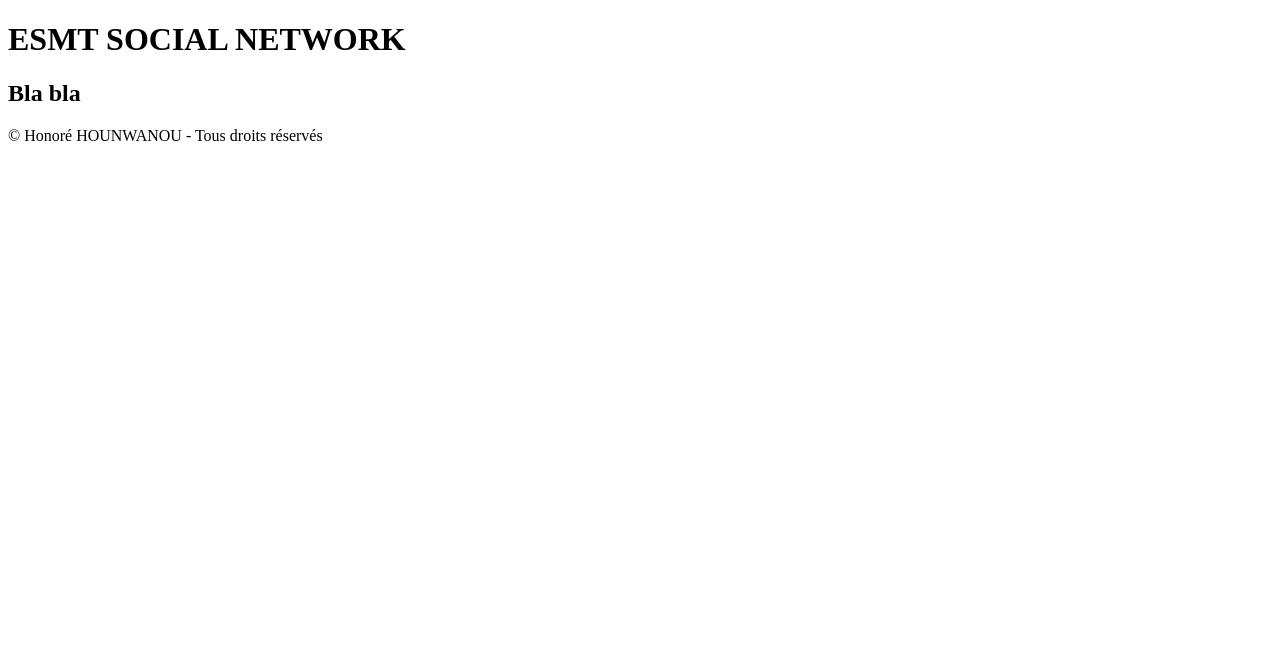
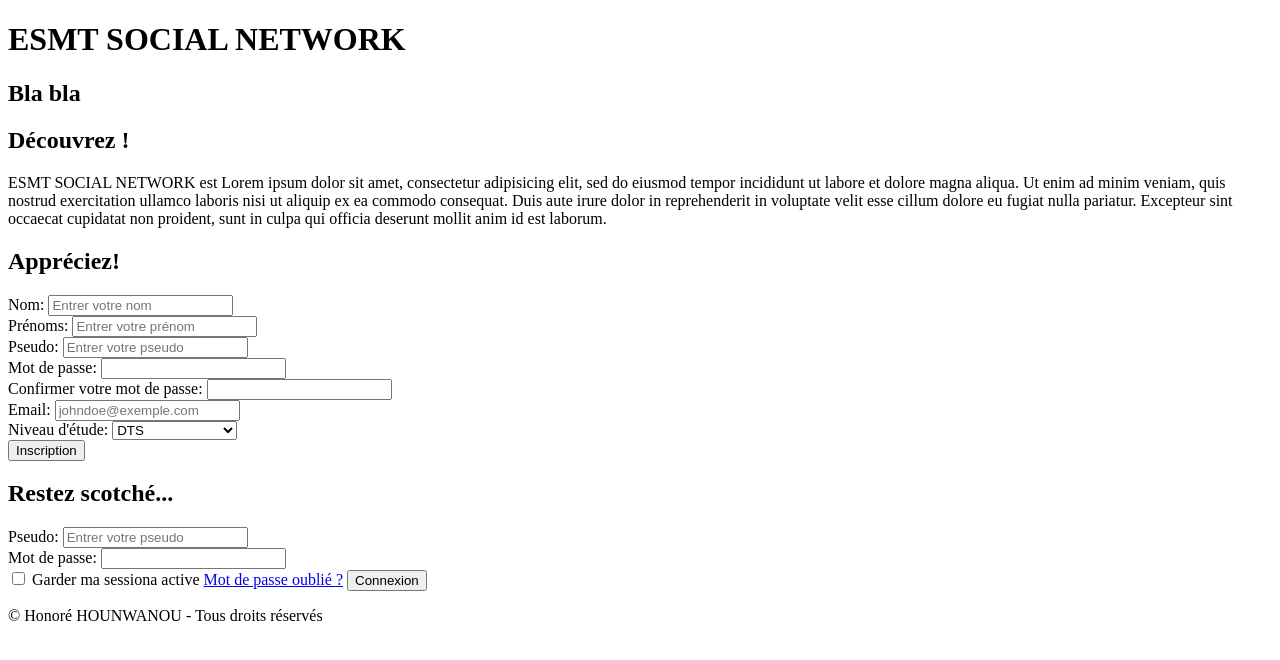
Before and after one commit to mercuryseries/inscription-ajax, a PHP site: page / in a window 1280 px wide. Shown: the top 660 px of the page. Run offline with PHP 8.4, Linux system fonts and the light colour scheme.

Commit message:
Ajout du contenu à chaque bloc de la page d'accueil

```diff
--- a/index.php
+++ b/index.php
@@ -15,12 +15,59 @@
 
 		<div id="content">
 			<section id="presentation">
+				<h1>Découvrez !</h1>
+				ESMT SOCIAL NETWORK est Lorem ipsum dolor sit amet, consectetur adipisicing elit, sed do eiusmod
+				tempor incididunt ut labore et dolore magna aliqua. Ut enim ad minim veniam,
+				quis nostrud exercitation ullamco laboris nisi ut aliquip ex ea commodo
+				consequat. Duis aute irure dolor in reprehenderit in voluptate velit esse
+				cillum dolore eu fugiat nulla pariatur. Excepteur sint occaecat cupidatat non
+				proident, sunt in culpa qui officia deserunt mollit anim id est laborum.
 			</section>
 
 			<section id="inscription">
+				<h1>Appréciez!</h1>
+				<form method="post" action="">
+					<p>
+						<label for="nom">Nom:</label>
+						<input type="text" placeholder="Entrer votre nom" id="nom" name="nom" required/> <br/>
+						<label for="prenom">Prénoms:</label>
+						<input type="text" placeholder="Entrer votre prénom" id="prenom" name="prenom" required/> <br/>
+						<label for="pseudo">Pseudo:</label>
+						<input type="text" placeholder="Entrer votre pseudo" id="nom" name="nom" required/> <br/>
+						<label for="pass1">Mot de passe:</label>
+						<input type="password" id="pass1" name="pass1" required/> <br/>
+						<label for="pass2">Confirmer votre mot de passe:</label>
+						<input type="password" id="pass2" name="pass2" required/> <br/>
+						<label for="email">Email:</label>
+						<input type="email" placeholder="johndoe@exemple.com" id="email" name="email" required/> <br/>
+						<label for="niveau">Niveau d'étude:</label>
+						<select name="niveau">
+							<option value="">DTS</option>
+							<option value="">Licence</option>
+							<option value="">Ingénieur</option>
+							<option value="">Master</option>
+							<option value="">Master spécialisé</option>
+						</select> <br/>
+						<input type="submit" value="Inscription" />
+					</p>
+				</form>
 			</section>
 
 			<section id="connexion">
+				<h1>Restez scotché...</h1>
+				<form method="post" action="">
+					<p>
+						<label for="pseudo">Pseudo:</label>
+						<input type="text" placeholder="Entrer votre pseudo" id="nom" name="nom" required/> <br/>
+						<label for="pass">Mot de passe:</label>
+						<input type="password" id="pass" name="pass" required/> <br/>
+						<label for="cnx_persistent">
+							<input type="checkbox" /> Garder ma sessiona active
+						</label>
+						<a href="#">Mot de passe oublié ?</a>
+						<input type="submit" value="Connexion" />
+					</p>
+				</form>
 			</section>
 		</div>
 
```
